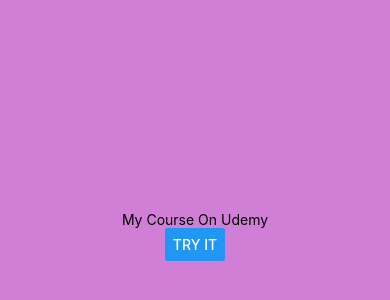
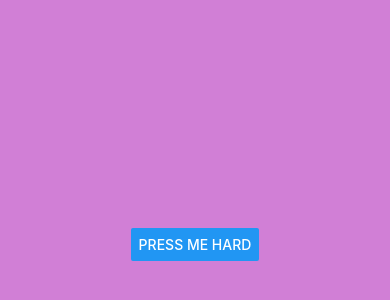
Before and after one commit to christo-kumar/React-Native, a React Native app in the folder helloearth/: screen / in a window 390 px wide. Shown: the part 186-486 px from the top of the page. Built offline with nearby package versions, Linux system fonts and the light colour scheme.

Commit message:
State Demo

```diff
--- a/helloearth/App.js
+++ b/helloearth/App.js
@@ -16,12 +16,13 @@
 
 import { HelloWorld } from './components/HelloWorld';
 import { GoToUdemy } from './components/GoToUdemy';
+import { StateHello } from './components/StateHello';
 
 const App = () => {
 
   return (
     <View style={styles.container}>
-      <GoToUdemy />
+      <StateHello />
     </View>
 
   );
--- a/helloearth/components/GoToUdemy.js
+++ b/helloearth/components/GoToUdemy.js
@@ -1,6 +1,6 @@
 /* eslint-disable prettier/prettier */
 import React from 'react';
-import { View, Text, Button, StyleSheet, Linking } from 'react-native';
+import { Text, Button, StyleSheet, Linking } from 'react-native';
 
 const styles = StyleSheet.create({
     container: {
--- /dev/null
+++ b/helloearth/components/StateHello.js
@@ -0,0 +1,22 @@
+/* eslint-disable prettier/prettier */
+import React, { useState } from 'react';
+import { Button, View, Text } from 'react-native';
+
+export const StateHello = () => {
+    const [title, setTitle] = useState('');
+    const [click, setClick] = useState(0);
+
+    const onPressHard = () => {
+        let newClick = click + 1;
+        setClick(newClick);
+        let newTitle = 'Click Count = ' + newClick;
+        setTitle(newTitle);
+    };
+
+    return (
+        <View>
+            <Text> {title}</Text>
+            <Button title="Press Me Hard" onPress={() => { onPressHard() }} />
+        </View>
+    );
+};
```
